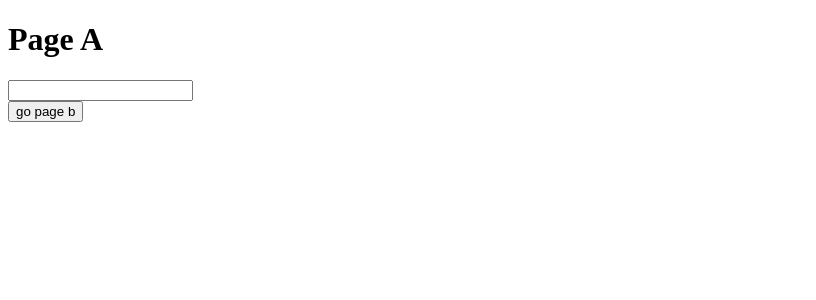
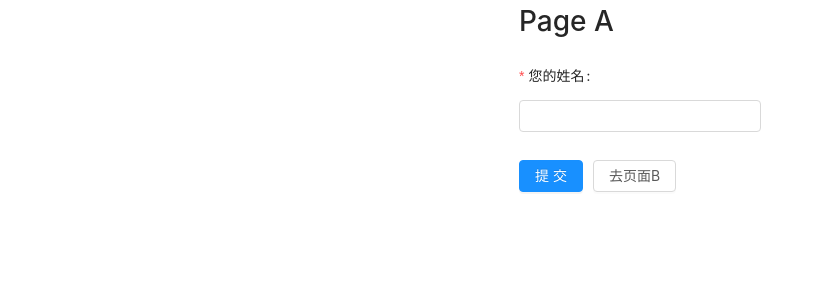
Before and after one commit to yuanzhizhu/react-cache-router, a React (Create React App) app: page /#/a in a window 1280 px wide. Shown: the top 300 px of the page, without its empty margins (0-816 px from the left). Built offline with nearby package versions, Linux system fonts and the light colour scheme.

Commit message:
feat: use antd as demo

```diff
--- a/config-overrides.js
+++ b/config-overrides.js
@@ -1,8 +1,16 @@
-// const { override, fixBabelImports } = require('customize-cra');
+const { override, fixBabelImports } = require('customize-cra');
+
+const modifyBabelFn = override(
+  fixBabelImports("import", {
+    libraryName: "antd",
+    libraryDirectory: "es",
+    style: "css"
+  })
+);
 
 module.exports = function override(config, env) {
-  if (env === 'production') {
-    config.output.publicPath = '/react-cache-router/build';
+  if (env === "production") {
+    config.output.publicPath = "/react-cache-router/build";
   }
-  return config;
+  return modifyBabelFn(config, env);
 };
--- a/package.json
+++ b/package.json
@@ -7,6 +7,7 @@
     "@testing-library/react": "^9.3.2",
     "@testing-library/user-event": "^7.1.2",
     "antd": "^4.0.1",
+    "babel-plugin-import": "^1.13.0",
     "customize-cra": "^0.9.1",
     "react": "^16.13.0",
     "react-app-rewired": "^2.1.5",
--- a/src/pages/a.js
+++ b/src/pages/a.js
@@ -1,4 +1,5 @@
 import React from "react";
+import { Form, Input, Button } from "antd";
 
 class A extends React.Component {
   componentDidShow = (lastProps, lastState) => {
@@ -19,14 +20,37 @@ class A extends React.Component {
     // 业务逻辑需要移动到componentWillHide
   };
 
+  handleSubmit = (values) => {
+    console.log(values);
+  };
+
   render = () => {
     return (
-      <div>
-        <h1>Page A</h1>
-        <div>
-          <input />
+      <div style={{ textAlign: "center" }}>
+        <div style={{ display: "inline-block", textAlign: 'left' }}>
+          <h1>Page A</h1>
+
+          <Form onFinish={this.handleSubmit}>
+            <Form.Item
+              label="您的姓名"
+              name="name"
+              rules={[
+                {
+                  required: true,
+                  message: "请输入您的姓名"
+                }
+              ]}
+            >
+              <Input />
+            </Form.Item>
+
+            <Button htmlType="submit" style={{ marginRight: 10 }} type="primary">
+              提交
+            </Button>
+
+            <Button onClick={() => this.props.history.push("/b")}>去页面B</Button>
+          </Form>
         </div>
-        <button onClick={() => this.props.history.push("/b")}>go page b</button>
       </div>
     );
   };
--- a/src/pages/b.js
+++ b/src/pages/b.js
@@ -1,16 +1,34 @@
 import React from "react";
+import { Input, Form, Button } from "antd";
 
 class B extends React.Component {
   render = () => {
     return (
-      <div>
-        <h1>Page B</h1>
-        <div>
-          <input />
+      <div style={{ textAlign: "center" }}>
+        <div style={{ display: "inline-block", textAlign: 'left' }}>
+          <h1>Page B</h1>
+          <Form onFinish={this.handleSubmit}>
+            <Form.Item
+              label="编程语言"
+              name="lang"
+              rules={[
+                {
+                  required: true,
+                  message: "请输入您的主要编程语言"
+                }
+              ]}
+            >
+              <Input />
+            </Form.Item>
+
+            <Button htmlType="submit" style={{ marginRight: 10 }} type="primary">
+              提交
+            </Button>
+            <Button onClick={() => this.props.history.push("/a")}>去页面A</Button>
+          </Form>
         </div>
-        <button onClick={() => this.props.history.push('/a')}>go page a</button>
       </div>
-    )
+    );
   };
 }
 
```
Also changed, not shown: 17 other files (tests, documents, lock files or other folders).
